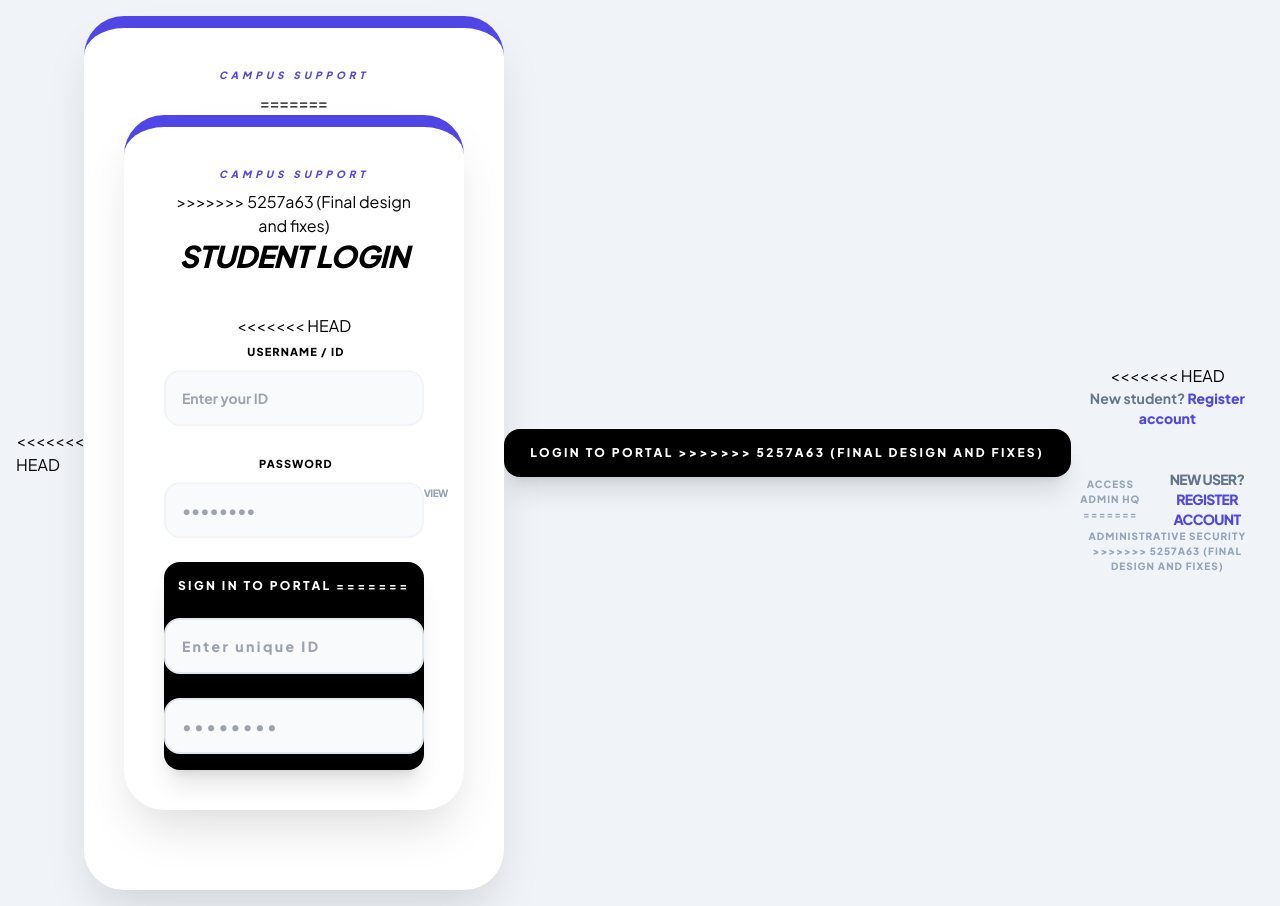
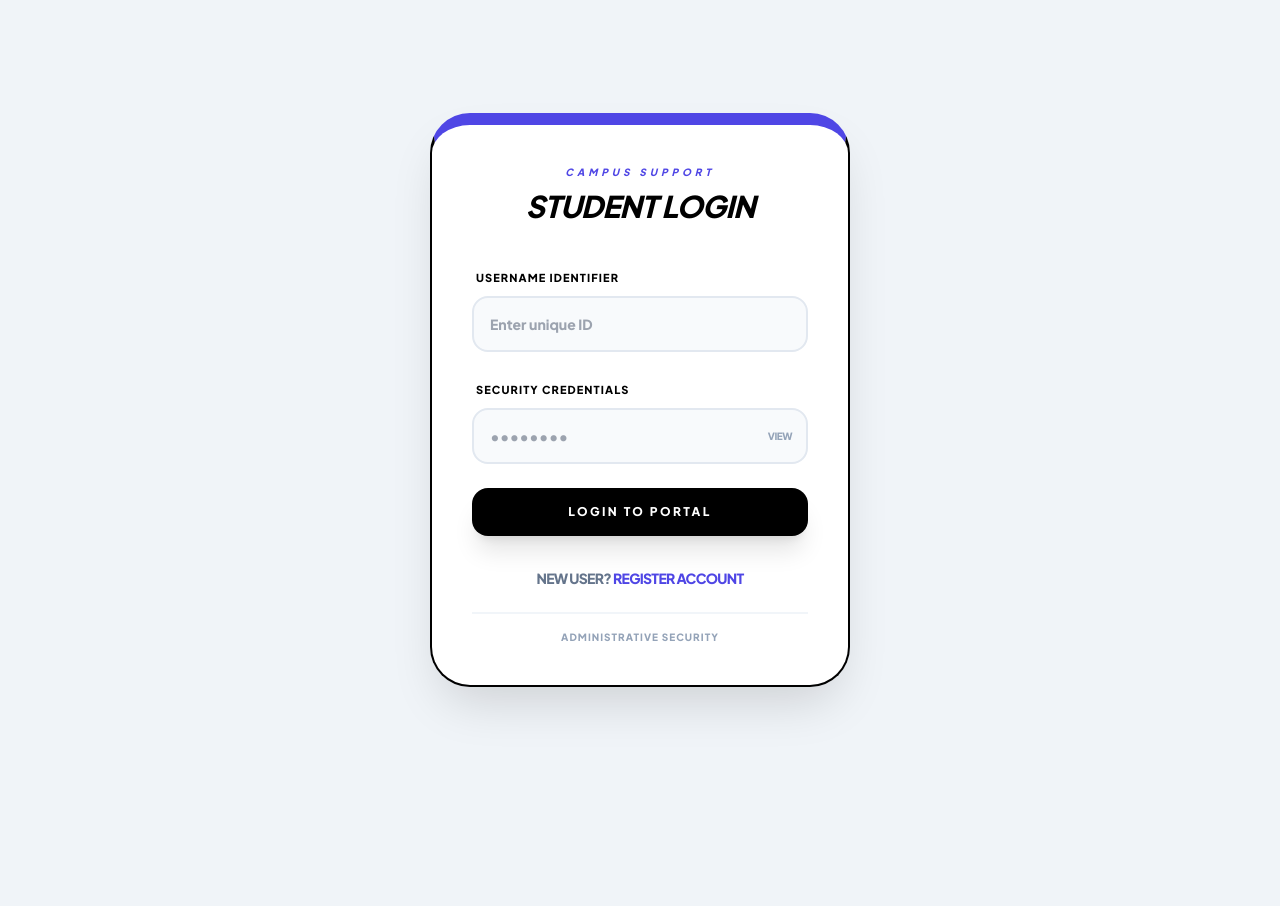
Before and after one commit to abhijitkumarsingh-tech/complaint-system, a Flask app: page / in a window 1280 px wide. After the commit the page ends 710 px from the top, so only its background shows below. Run offline with Flask 3, Linux system fonts and the light colour scheme; some libraries are stand-ins or nearby versions.

Commit message:
Fixed merge conflict markers in login page

```diff
--- a/templates/login.html
+++ b/templates/login.html
@@ -11,13 +11,6 @@
         .glass-card {
             background: #ffffff;
             box-shadow: 0 25px 50px -12px rgba(0, 0, 0, 0.15);
-<<<<<<< HEAD
-        }
-        .admin-glow { border-top: 8px solid #000000; }
-        .student-glow { border-top: 8px solid #4f46e5; }
-        /* Labels ko ekdum dark karne ke liye */
-        .dark-label { color: #000000 !important; font-weight: 800; }
-=======
             transition: all 0.4s cubic-bezier(0.4, 0, 0.2, 1);
             border: 2px solid #000000;
         }
@@ -25,52 +18,25 @@
         .student-glow { border-top: 12px solid #4f46e5; }
         .dark-label { color: #000000 !important; font-weight: 900; text-transform: uppercase; font-size: 11px; letter-spacing: 0.1em; }
         .input-active:focus { transform: translateY(-2px); border-color: #000000; }
->>>>>>> 5257a63 (Final design and fixes)
     </style>
 </head>
 <body class="bg-[#f0f4f8] flex items-center justify-center min-h-screen p-4">
 
-<<<<<<< HEAD
-    <div id="card" class="glass-card student-glow w-full max-w-[420px] rounded-[2.5rem] p-10 transition-all duration-500 transform hover:scale-[1.01]">
-
-        <header class="text-center mb-10">
-            <h1 class="text-[10px] font-black text-indigo-600 uppercase tracking-[0.4em] mb-2 italic">Campus Support</h1>
-=======
     <div id="card" class="glass-card student-glow w-full max-w-[420px] rounded-[2.5rem] p-10 transform">
 
         <header class="text-center mb-10">
             <h1 id="brand" class="text-[10px] font-black text-indigo-600 uppercase tracking-[0.4em] mb-2 italic transition-colors">Campus Support</h1>
->>>>>>> 5257a63 (Final design and fixes)
             <h2 id="title" class="text-3xl font-black text-black tracking-tight italic uppercase">Student Login</h2>
         </header>
 
         {% with messages = get_flashed_messages(with_categories=true) %}
           {% if messages %}{% for cat, msg in messages %}
-<<<<<<< HEAD
-            <div class="mb-6 p-4 rounded-2xl bg-rose-50 text-rose-600 text-sm font-black border border-rose-100 text-center uppercase tracking-tighter">
-=======
             <div class="mb-6 p-4 rounded-2xl {% if cat == 'error' %}bg-rose-600 text-white{% elif cat == 'warning' %}bg-amber-500 text-white{% else %}bg-emerald-600 text-white{% endif %} text-xs font-black border-2 border-black/10 text-center uppercase tracking-tighter shadow-sm">
->>>>>>> 5257a63 (Final design and fixes)
                 {{ msg }}
             </div>
           {% endfor %}{% endif %}
         {% endwith %}
 
-<<<<<<< HEAD
-        <form action="/login" method="POST" class="space-y-6">
-            <div class="space-y-2">
-                <label class="text-[11px] dark-label uppercase tracking-widest ml-1">Username / ID</label>
-                <input type="text" name="username" placeholder="Enter your ID" class="w-full p-4 bg-slate-50 border-2 border-slate-100 focus:border-indigo-600 focus:bg-white rounded-2xl text-sm font-bold transition-all outline-none text-black" required>
-            </div>
-
-            <div class="space-y-2">
-                <label class="text-[11px] dark-label uppercase tracking-widest ml-1">Password</label>
-                <input type="password" name="password" placeholder="••••••••" class="w-full p-4 bg-slate-50 border-2 border-slate-100 focus:border-indigo-600 focus:bg-white rounded-2xl text-sm font-bold transition-all outline-none text-black" required>
-            </div>
-
-            <button type="submit" id="loginBtn" class="w-full py-4 bg-black text-white font-black rounded-2xl shadow-xl hover:bg-indigo-700 transition-all duration-300 active:scale-95 uppercase tracking-[0.2em] text-xs">
-                Sign In to Portal
-=======
         <form action="/login" method="POST" class="space-y-6" autocomplete="off">
             <input type="hidden" name="login_mode" id="loginMode" value="student_portal">
 
@@ -89,60 +55,28 @@
 
             <button type="submit" id="loginBtn" class="w-full py-4 bg-black text-white font-black rounded-2xl shadow-xl hover:bg-indigo-700 transition-all duration-300 active:scale-95 uppercase tracking-[0.2em] text-xs">
                 Login to Portal
->>>>>>> 5257a63 (Final design and fixes)
             </button>
         </form>
 
         <div id="studentLinks" class="mt-8 text-center space-y-6">
-<<<<<<< HEAD
-            <p class="text-sm font-bold text-slate-500">
-                New student? <a href="/register" class="text-indigo-600 font-black hover:underline decoration-2">Register account</a>
-            </p>
-            <div class="pt-4 border-t border-slate-100">
-                <button onclick="toggleAdmin(true)" class="text-[10px] font-black text-slate-400 uppercase tracking-widest hover:text-black transition-colors flex items-center justify-center gap-2 mx-auto">
-                     Access Admin HQ
-=======
             <p class="text-sm font-black text-slate-500 uppercase tracking-tighter">
                 New User? <a href="/register" class="text-indigo-600 font-black hover:underline decoration-2">Register Account</a>
             </p>
             <div class="pt-4 border-t-2 border-slate-100">
                 <button onclick="toggleAdmin(true)" class="text-[10px] font-black text-slate-400 uppercase tracking-widest hover:text-black transition-colors flex items-center justify-center gap-2 mx-auto">
                     Administrative Security
->>>>>>> 5257a63 (Final design and fixes)
                 </button>
             </div>
         </div>
 
         <div id="adminLinks" class="mt-8 text-center hidden">
             <button onclick="toggleAdmin(false)" class="text-[10px] font-black text-slate-500 uppercase tracking-widest hover:text-indigo-600 transition-colors italic">
-<<<<<<< HEAD
-                ← Back to Student Login
-=======
                 Return to Student Login
->>>>>>> 5257a63 (Final design and fixes)
             </button>
         </div>
     </div>
 
     <script>
-<<<<<<< HEAD
-        function toggleAdmin(isAdmin) {
-            const card = document.getElementById('card');
-            const title = document.getElementById('title');
-            const btn = document.getElementById('loginBtn');
-            const sLinks = document.getElementById('studentLinks');
-            const aLinks = document.getElementById('adminLinks');
-
-            if(isAdmin) {
-                card.classList.replace('student-glow', 'admin-glow');
-                title.innerText = "Admin Security";
-                title.classList.add('text-black');
-                btn.classList.replace('bg-black', 'bg-slate-900');
-                sLinks.classList.add('hidden');
-                aLinks.classList.remove('hidden');
-            } else {
-                card.classList.replace('admin-glow', 'student-glow');
-=======
         function togglePass() {
             const p = document.getElementById('loginPass');
             const btn = event.target;
@@ -171,19 +105,15 @@
                 btn.classList.replace('bg-black', 'bg-slate-900');
                 sLinks.classList.add('hidden');
                 aLinks.classList.remove('hidden');
-                modeInput.value = "admin_hq"; // Isse app.py ko pata chalega ki Admin login ho raha hai
+                modeInput.value = "admin_hq";
             } else {
                 card.classList.replace('admin-glow', 'student-glow');
                 brand.classList.replace('text-slate-500', 'text-indigo-600');
->>>>>>> 5257a63 (Final design and fixes)
                 title.innerText = "Student Login";
                 btn.classList.replace('bg-slate-900', 'bg-black');
                 sLinks.classList.remove('hidden');
                 aLinks.classList.add('hidden');
-<<<<<<< HEAD
-=======
                 modeInput.value = "student_portal";
->>>>>>> 5257a63 (Final design and fixes)
             }
         }
     </script>
```
